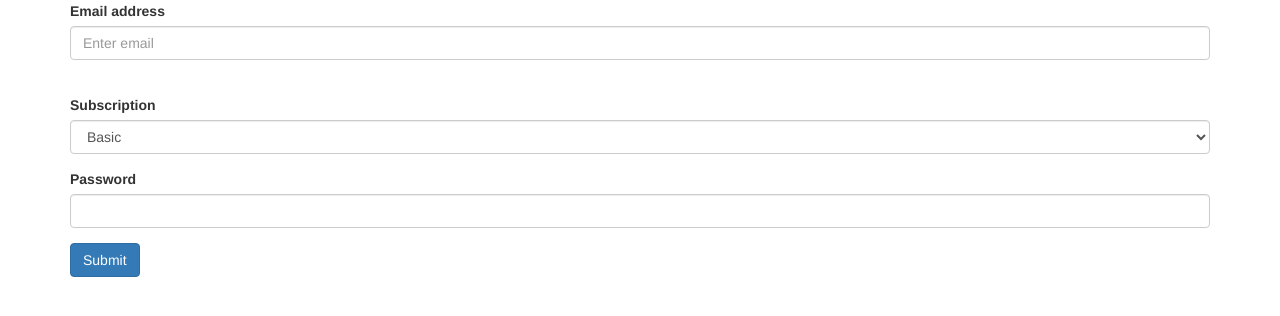
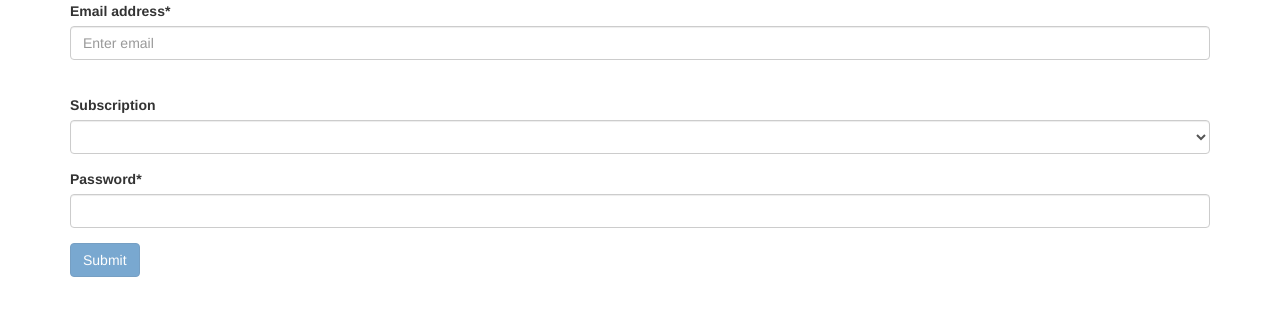
Before and after one commit to Mackander/demo1, an Angular app: page / in a window 1280 px wide. Shown: the top 316 px of the page. Built offline with nearby package versions, Linux system fonts and the light colour scheme.

Commit message:
user-form updated

```diff
--- a/src/app/assignment6/user-form/user-form.component.html
+++ b/src/app/assignment6/user-form/user-form.component.html
@@ -1,24 +1,35 @@
 <div class="row">
   <div class="col-md-12">
-    <form (ngSubmit)="onSubmit()" #f=>
+    <form (ngSubmit)="onSubmit()" #f=ngForm>
       <div class="form-group">
-        <label for="useremail">Email address</label>
-        <input type="email" class="form-control" id="useremail" placeholder="Enter email">
+        <label for="useremail">Email address*</label>
+        <input type="email" class="form-control" id="useremail" name="useremail" ngModel
+        placeholder="Enter email"
+        email
+        required
+        #e="ngModel">
       </div>
+      <div class="alert alert-danger" *ngIf="e.invalid && e.touched">Enter valid email</div>
       <br>
       <div class="form-group">
         <label for="subscription">Subscription</label>
-        <select class="form-control" id="subscription" NgModel>
-          <option *ngFor="let subType of subscriptionTypes" value="subType.key">{{subType.displayValue}}
+        <select class="form-control" id="subscription" ngModel name="subscription" #s="ngModel">
+          <option *ngFor="let subType of subscriptionTypes"
+          value="{{subType.key}}">{{subType.displayValue}}
           </option>
         </select>
+        <div class="alert alert-danger" *ngIf="s.invalid && s.touched">Select valid Subscription</div>
       </div>
       <div class="form-group">
-        <label for="password">Password</label>
-        <input type="tex" class="form-control" id="password" NgModel>
+        <label for="password">Password*</label>
+        <input type="tex" class="form-control" id="password" name="password"
+        ngModel
+        required
+        #p="ngModel">
+        <div class="alert alert-danger" *ngIf="p.invalid && p.touched">Password is required.</div>
       </div>
       <div class="form-group">
-        <button class="btn btn-primary">Submit</button>
+        <button class="btn btn-primary" [disabled]="f.invalid">Submit</button>
       </div>
     </form>
   </div>
--- a/src/app/assignment6/user-form/user-form.component.ts
+++ b/src/app/assignment6/user-form/user-form.component.ts
@@ -1,4 +1,5 @@
-import { Component, OnInit } from '@angular/core';
+import { Component, OnInit, ViewChild, AfterViewInit } from '@angular/core';
+import { NgForm } from '@angular/forms';
 
 @Component({
   selector: 'app-user-form',
@@ -7,12 +8,20 @@ import { Component, OnInit } from '@angular/core';
 })
 export class UserFormComponent implements OnInit {
 
+  @ViewChild("f") userForm: NgForm;
+
   constructor() { }
   subscriptionTypes = [{ key: 'basic', displayValue: 'Basic' },
   { key: 'advance', displayValue: 'Advance' },
   { key: 'basic', displayValue: 'Key' }];
 
   ngOnInit() {
+    this.userForm.form.patchValue({
+      subscription: 'advance'
+    })
   }
-
+  onSubmit() {
+    console.log(this.userForm.value);
+    console.log(this.userForm.valid);
+  }
 }
```
Also changed, not shown: 1 other file (tests, documents, lock files or other folders).
